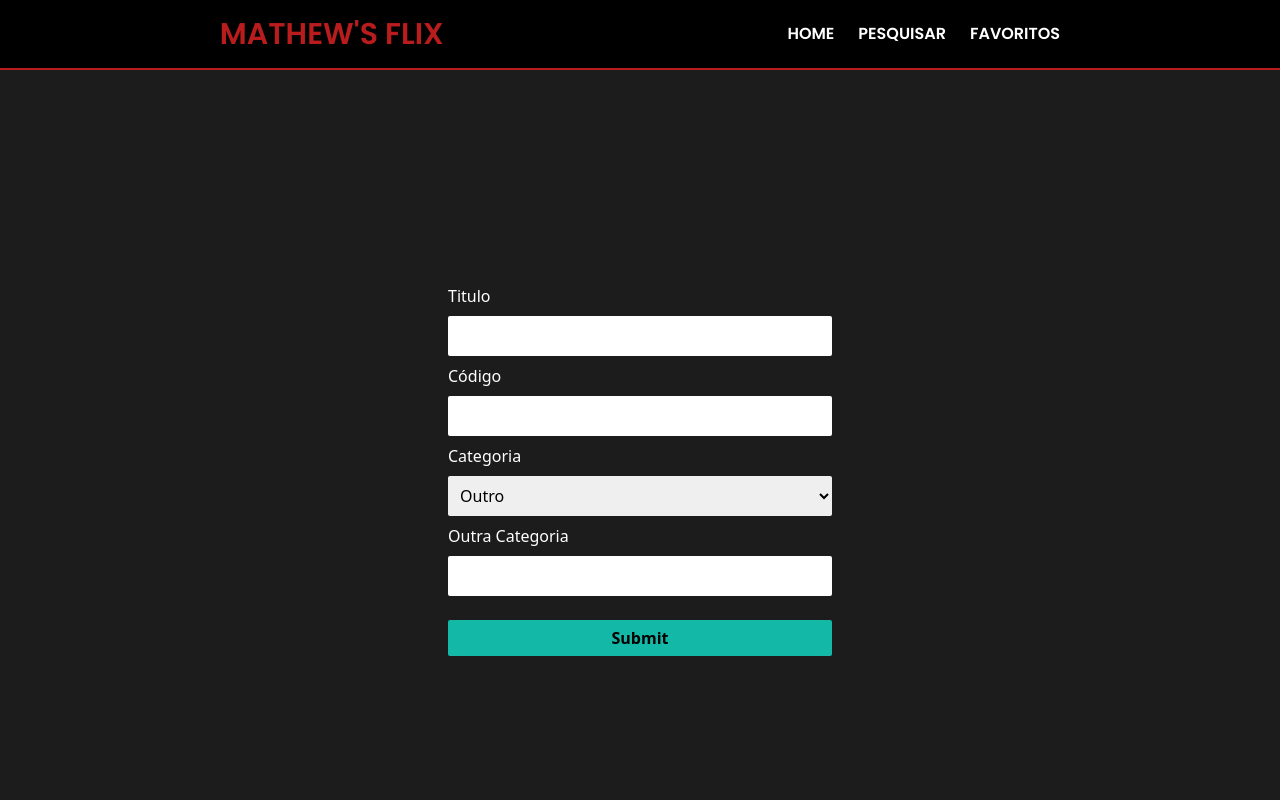
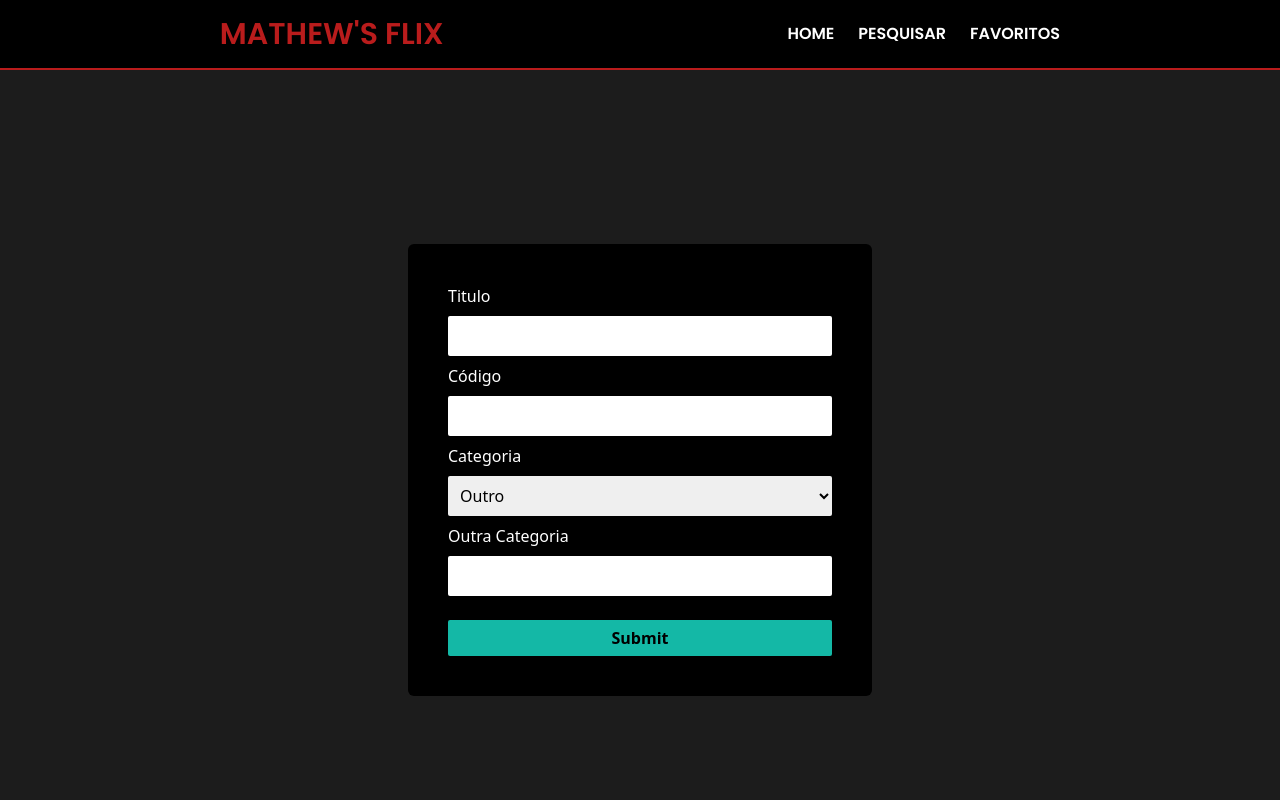
Before and after one commit to mcsordi/AppMovies, a React (Vite) app: page /posts in a window 1280 px wide. Shown: the top 800 px of the page. Built offline with nearby package versions, Linux system fonts and the light colour scheme.

Commit message:
Posts page edited post request

```diff
--- a/src/App/components/FormNewFilm/index.jsx
+++ b/src/App/components/FormNewFilm/index.jsx
@@ -4,7 +4,8 @@ function FormNewFilm({ response, target, setTarget, setTitle, onClick
   , setCode,
   setCategory, setNewCategory }) {
 
-  return (<form className="gap-2 w-96 flex flex-col">
+  return (
+    <div className="bg-black p-10 rounded-md"><form className="gap-2 w-96 flex flex-col">
       <label htmlFor="title" className="text-white">Titulo</label>
       <input className="outline-none p-2 rounded-sm" id="title" type="search"
         onChange={(evt) => setTitle(evt.target.value)} />
@@ -25,7 +26,7 @@ function FormNewFilm({ response, target, setTarget, setTitle, onClick
         onChange={(evt) => setNewCategory(evt.target.value)} />
       <input className="mt-4 rounded-sm font-semibold cursor-pointer p-1.5 bg-teal-500"
         onClick={(evt) => { return evt.preventDefault(), onClick() }} type="submit" />
-  </form>)
+    </form></div>)
 }
 FormNewFilm.propTypes = {
   response: P.array,
--- a/src/pages/Posts/index.jsx
+++ b/src/pages/Posts/index.jsx
@@ -5,7 +5,7 @@ import MessagePost from "../../App/components/MessagePost"
 
 const postFilm = async (title, category, newCategory, code, setStatusMessage) => {
   const baseURl = import.meta.env.VITE_BASE_URL
-  const response = fetch(`${baseURl}/filmes`, {
+  const response = await fetch(`${baseURl}/filmes`, {
     headers: {
       "Content-Type": "application/json"
     },
```
Lines whose indentation alone changed are shown as unchanged.
